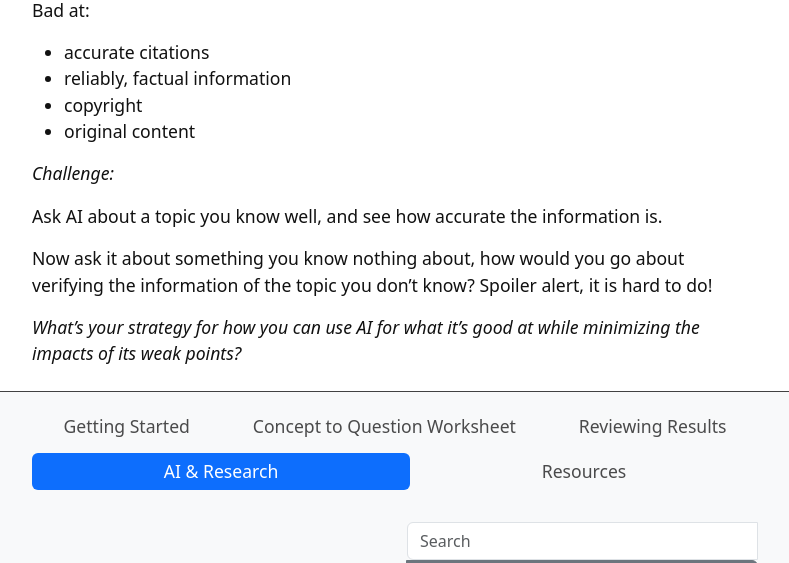
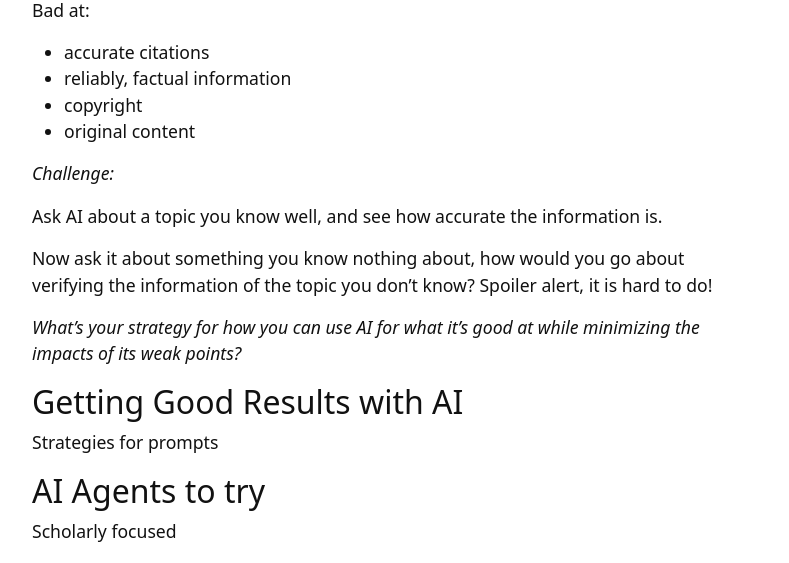
Before and after one commit to marcosvdotcom/Fall25_LibResearch, a Jekyll site: the page built from content/3-ai.md, in a window 1280 px wide and 900 px high, scrolled down 583 px, cut to the strip 0-563 px from the top of the window. Shown: the whole strip, without its empty margins (245-1034 px from the left). Built offline with Jekyll 4.4.1, drawn with Linux system fonts in a browser that asks for light colours.

Commit message:
Update 3-ai.md

```diff
--- a/content/3-ai.md
+++ b/content/3-ai.md
@@ -27,3 +27,11 @@ Ask AI about a topic you know well, and see how accurate the information is.
 Now ask it about something you know nothing about, how would you go about verifying the information of the topic you don’t know? Spoiler alert, it is hard to do!
 
 _What's your strategy for how you can use AI for what it's good at while minimizing the impacts of its weak points?_
+
+## Getting Good Results with AI
+
+Strategies for prompts
+
+## AI Agents to try
+
+Scholarly focused
```
